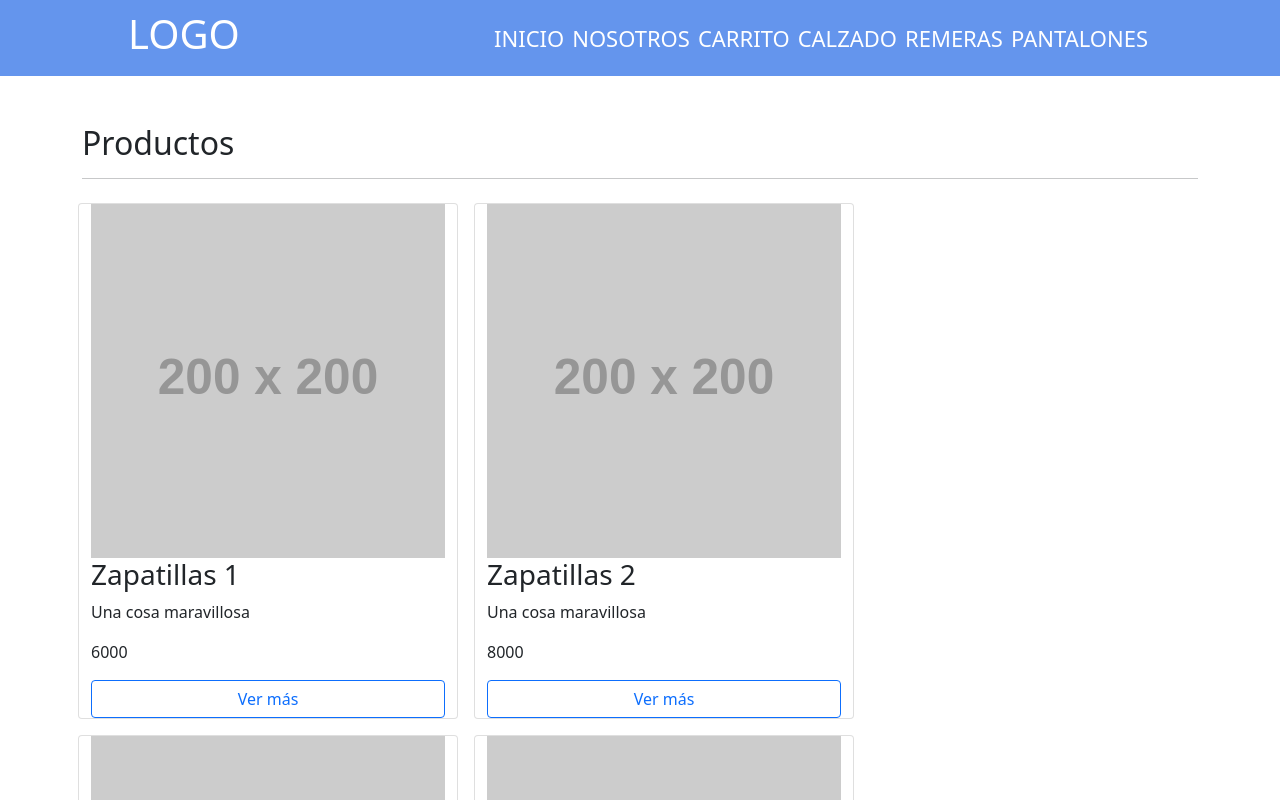
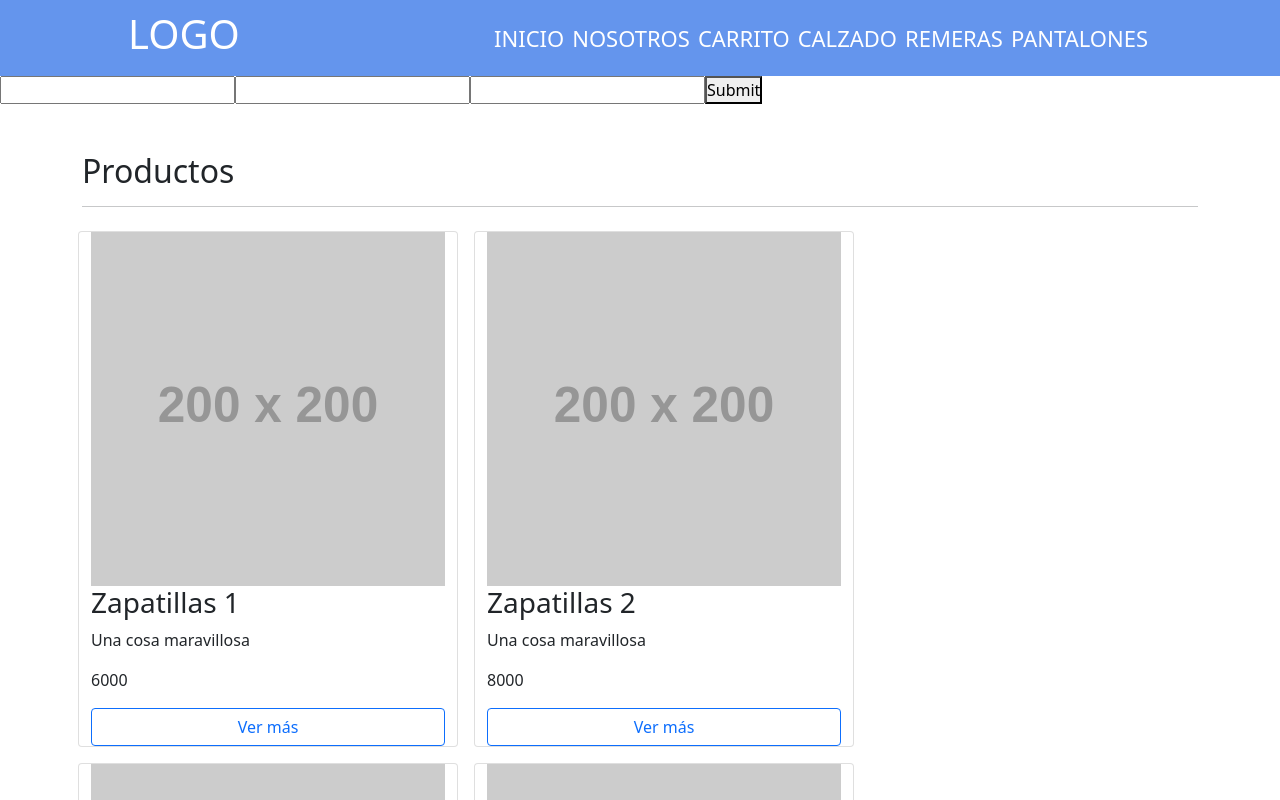
Before and after one commit to CLanusse/RJ16930, a React (Create React App) app: page / in a window 1280 px wide. Shown: the top 800 px of the page. Built offline with nearby package versions, Linux system fonts and the light colour scheme.

Commit message:
Ejemplo form

```diff
--- a/src/App.js
+++ b/src/App.js
@@ -4,16 +4,20 @@ import 'bootstrap/dist/css/bootstrap.min.css';
 import { ItemListContainer } from "./components/ItemListContainer/ItemListContainer";
 import {BrowserRouter, Switch, Route, Redirect} from 'react-router-dom'
 import { ItemDetailContainer } from "./components/ItemDetailContainer/ItemDetailContainer";
+import { InputEv } from "./ejemplos/InputEv/InputEv";
 
 
 
 function App() {
 
+
+
     return (
         <>
           <BrowserRouter>
+            <NavBar/>
 
-            <NavBar/>
+            <InputEv/>
 
             <Switch>
                 <Route exact path="/">
@@ -44,6 +48,8 @@ function App() {
             </Switch>
 
           </BrowserRouter>
+
+
         </>
 
     );
--- /dev/null
+++ b/src/ejemplos/InputEv/InputEv.js
@@ -0,0 +1,72 @@
+import React, { useState } from 'react'
+
+export const InputEv = () => {
+
+    const [values, setValues] = useState({
+        nombre: '',
+        apellido: '',
+        email: ''
+    })
+
+    const handleInputChange = (e) => {
+
+        setValues({
+            ...values,
+            [e.target.name]: e.target.value
+        })
+    }
+
+    // const handleNombre = (e) => {
+    //     setValues({
+    //         ...values,
+    //         nombre: e.target.value,
+    //     })
+    // }
+
+    // const handleApellido = (e) => {
+    //     setValues({
+    //         ...values,
+    //         apellido: e.target.value
+    //     })
+    // }
+
+    // const handleEmail = (e) => {
+    //     setValues({
+    //         ...values,
+    //         email: e.target.value
+    //     })
+    // }
+
+    const handleSubmit = (e) => {
+        e.preventDefault()
+
+        console.log(values)
+    }
+
+    return (
+        <div>
+            <form onSubmit={handleSubmit}>
+                <input
+                    type="text"
+                    value={values.nombre}
+                    onChange={handleInputChange}
+                    name="nombre"
+                />
+                <input
+                    type="text"
+                    value={values.apellido}
+                    onChange={handleInputChange}
+                    name="apellido"
+                />
+                <input
+                    type="email"
+                    value={values.email}
+                    onChange={handleInputChange}
+                    name="email"
+                />
+
+                <button type="submit">Submit</button>
+            </form>
+        </div>
+    )
+}
```
Also changed, not shown: src/components/ItemListContainer/ItemListContainer.js (+15 -0 lines).
